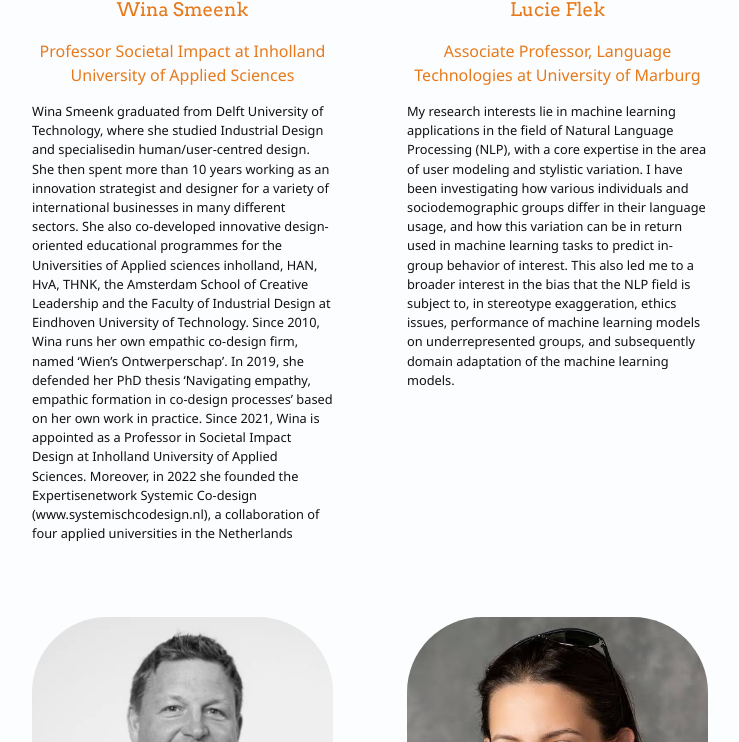
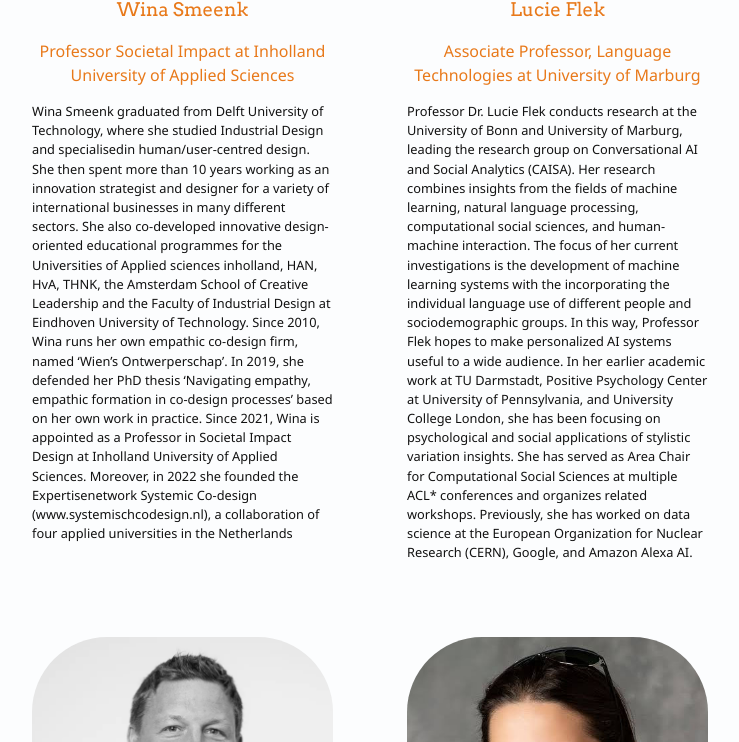
Before and after one commit to empathiCH/empathiCH.github.io, a Jekyll site: the page built from 6-panel.md, in a window 1280 px wide and 900 px high, scrolled down 385 px, cut to the strip 158-900 px from the top of the window. Shown: the whole strip, without its empty margins (270-1009 px from the left). Built offline with Jekyll 4.4.1, drawn with Linux system fonts in a browser that asks for light colours.

Commit message:
updated lucie bio

```diff
--- a/6-panel.md
+++ b/6-panel.md
@@ -12,7 +12,7 @@ panelists:
     affiliation: Associate Professor, Language Technologies at University of Marburg
     url: https://lucieflek.github.io/
     img_url: https://caisa-lab.github.io/images/team/lucie_flek.jpg
-    bio: My research interests lie in machine learning applications in the field of Natural Language Processing (NLP), with a core expertise in the area of user modeling and stylistic variation. I have been investigating how various individuals and sociodemographic groups differ in their language usage, and how this variation can be in return used in machine learning tasks to predict in-group behavior of interest. This also led me to a broader interest in the bias that the NLP field is subject to, in stereotype exaggeration, ethics issues, performance of machine learning models on underrepresented groups, and subsequently domain adaptation of the machine learning models.
+    bio: Professor Dr. Lucie Flek conducts research at the University of Bonn and University of Marburg, leading the research group on Conversational AI and Social Analytics (CAISA). Her research combines insights from the fields of machine learning, natural language processing, computational social sciences, and human-machine interaction. The focus of her current investigations is the development of machine learning systems with the incorporating the individual language use of different people and sociodemographic groups. In this way, Professor Flek hopes to make personalized AI systems useful to a wide audience. In her earlier academic work at TU Darmstadt, Positive Psychology Center at University of Pennsylvania, and University College London, she has been focusing on psychological and social applications of stylistic variation insights. She has served as Area Chair for Computational Social Sciences at multiple ACL* conferences and organizes related workshops. Previously, she has worked on data science at the European Organization for Nuclear Research (CERN), Google, and Amazon Alexa AI.
   - name: Alexander Mädche
     affiliation: Professor at Karlsruhe Institute of Technology
     url: https://h-lab.iism.kit.edu/team_maedche.php
```
